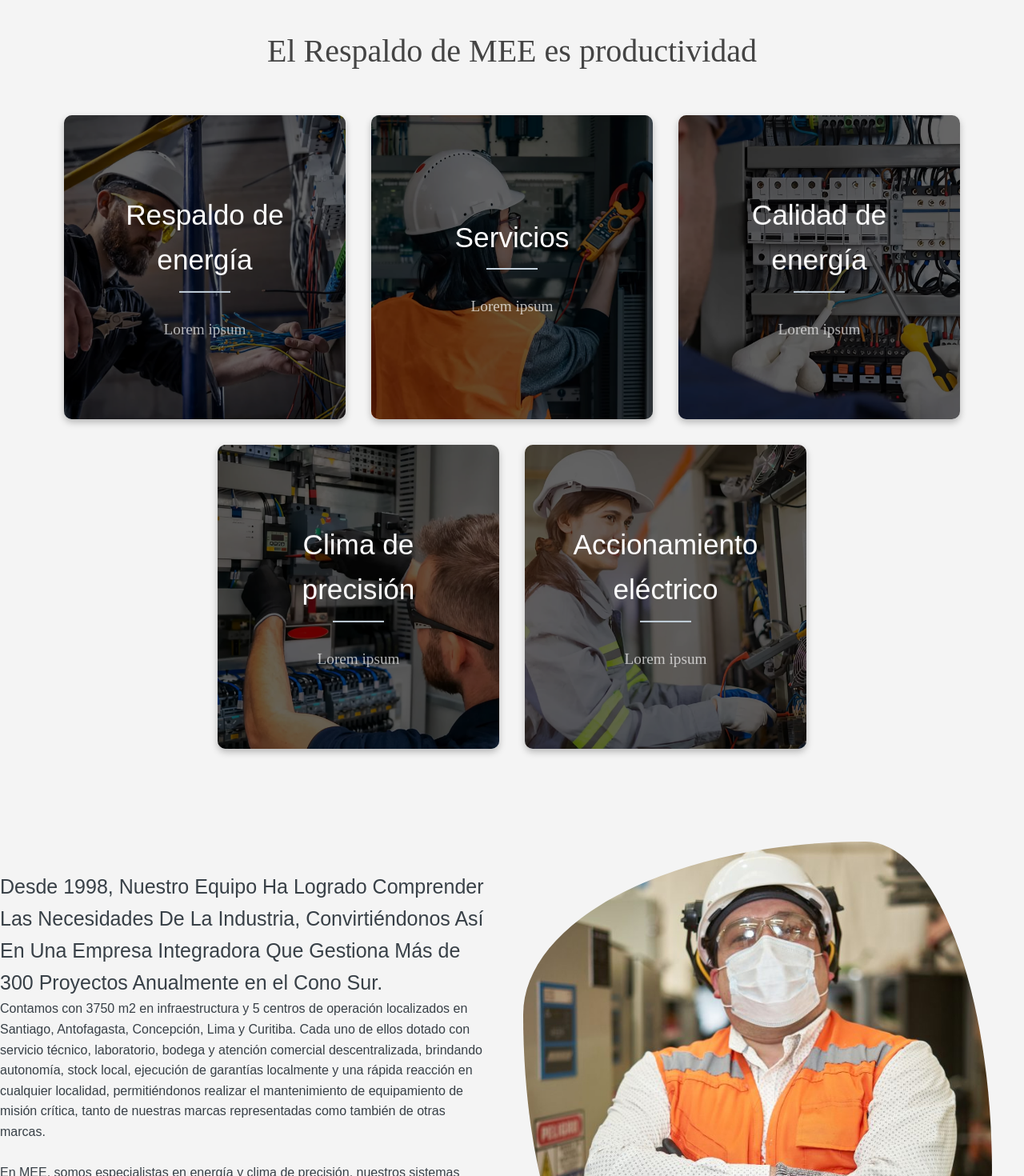
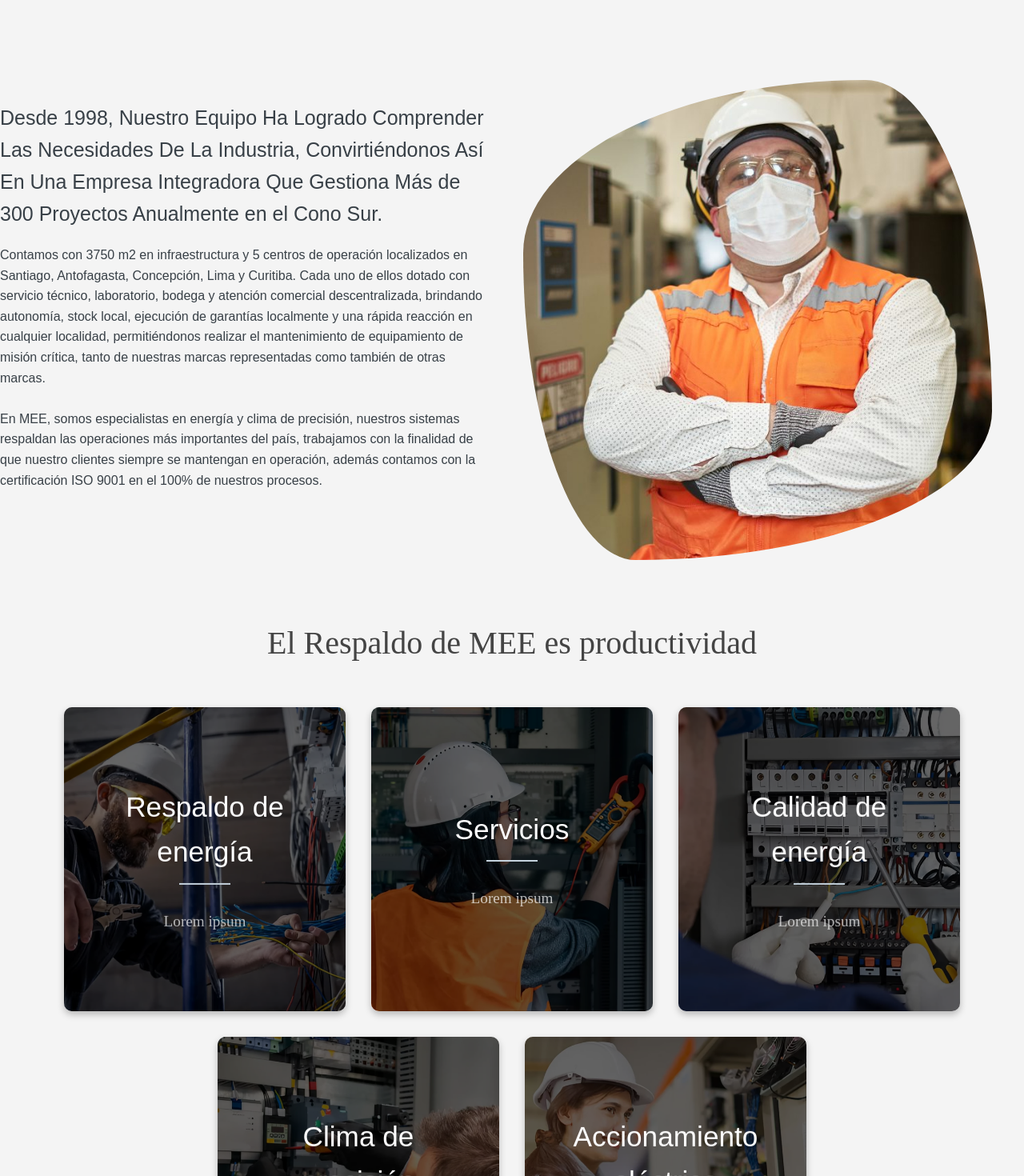
Before and after one commit to Gitbertod/meelatam, a React (Vite) app: page /acerca-de-nosotros in a window 1280 px wide. Shown: the part 640-2110 px from the top of the page at 80% size. Built offline with nearby package versions, Linux system fonts and the light colour scheme.

Commit message:
se modularizo componente aboutText

```diff
--- /dev/null
+++ b/components/aboutText/AboutText.jsx
@@ -0,0 +1,42 @@
+import React, { useEffect, useRef } from "react";
+import styles from "./AboutText.module.css";
+
+const AboutText = () => {
+  const ref = useRef(null);
+
+  useEffect(() => {
+    if (ref.current) {
+      ref.current.classList.add(styles.fadeInUp);
+    }
+  }, []);
+
+  return (
+    <div ref={ref} className={styles.containerText}>
+      <h2>
+        Desde 1998, Nuestro Equipo Ha Logrado Comprender Las Necesidades De
+        La Industria, Convirtiéndonos Así En Una Empresa Integradora Que
+        Gestiona Más de 300 Proyectos Anualmente en el Cono Sur.
+      </h2>
+      <p>
+        Contamos con 3750 m2 en infraestructura y 5 centros de operación
+        localizados en Santiago, Antofagasta, Concepción, Lima y Curitiba.
+        Cada uno de ellos dotado con servicio técnico, laboratorio, bodega y
+        atención comercial descentralizada, brindando autonomía, stock
+        local, ejecución de garantías localmente y una rápida reacción en
+        cualquier localidad, permitiéndonos realizar el mantenimiento de
+        equipamiento de misión crítica, tanto de nuestras marcas
+        representadas como también de otras marcas.
+      </p>
+      <br />
+      <p>
+        En MEE, somos especialistas en energía y clima de precisión,
+        nuestros sistemas respaldan las operaciones más importantes del
+        país, trabajamos con la finalidad de que nuestro clientes siempre se
+        mantengan en operación, además contamos con la certificación ISO
+        9001 en el 100% de nuestros procesos.
+      </p>
+    </div>
+  );
+};
+
+export default AboutText;
--- /dev/null
+++ b/components/aboutText/AboutText.module.css
@@ -0,0 +1,20 @@
+.containerText {
+  display: flex;
+  justify-content: center;
+  flex-direction: column;
+  align-items: center;
+  max-width: 800px;
+  opacity: 0;
+  transform: translateY(40px);
+  transition: opacity 0.8s cubic-bezier(.4,2,.6,1), transform 0.8s cubic-bezier(.4,2,.6,1);
+}
+
+.fadeInUp {
+  opacity: 1 !important;
+  transform: translateY(0) !important;
+}
+
+.containerText h2 {
+  font-size: 25px;
+  margin-bottom: 1.2rem;
+}
--- a/views/nosotros/Nosotros.jsx
+++ b/views/nosotros/Nosotros.jsx
@@ -8,47 +8,24 @@ import styles from "./Nosotros.module.css";
 import StatsSection from "../../components/statsSection/StatsSection";
 import FooterComponent from "../../components/footer/FooterComponent";
 import CardParallax from "../../components/cardParallax/CardParallax";
+import AboutText from "../../components/aboutText/AboutText";
 
 const Nosotros = () => {
   return (
     <>
-      <NavBar></NavBar>
+      <NavBar />
       <HeroSection
         title={"Nosotros"}
         parafo={"¡ENCONTRAR UNA SOLUCIÓN PERMANENTE ES NUESTRO OBJETIVO!"}
         backgroundImage={"/heroNews.jpg"}
-      ></HeroSection>
-      <CardParallax></CardParallax>
+      />
       <div className="flex justify-center h-vh flex-col md:flex-row">
-        <div className={styles.containerText}>
-          <h2>
-            Desde 1998, Nuestro Equipo Ha Logrado Comprender Las Necesidades De
-            La Industria, Convirtiéndonos Así En Una Empresa Integradora Que
-            Gestiona Más de 300 Proyectos Anualmente en el Cono Sur.
-          </h2>
-          <p>
-            Contamos con 3750 m2 en infraestructura y 5 centros de operación
-            localizados en Santiago, Antofagasta, Concepción, Lima y Curitiba.
-            Cada uno de ellos dotado con servicio técnico, laboratorio, bodega y
-            atención comercial descentralizada, brindando autonomía, stock
-            local, ejecución de garantías localmente y una rápida reacción en
-            cualquier localidad, permitiéndonos realizar el mantenimiento de
-            equipamiento de misión crítica, tanto de nuestras marcas
-            representadas como también de otras marcas.
-          </p>
-          <br></br>
-          <p>
-            En MEE, somos especialistas en energía y clima de precisión,
-            nuestros sistemas respaldan las operaciones más importantes del
-            país, trabajamos con la finalidad de que nuestro clientes siempre se
-            mantengan en operación, además contamos con la certificación ISO
-            9001 en el 100% de nuestros procesos.
-          </p>
-        </div>
+        <AboutText />
         <img src="/person.jpg" alt="" className={styles.shape} />
       </div>
-      <StatsSection></StatsSection>
-      <FooterComponent></FooterComponent>
+      <CardParallax />
+      <StatsSection />
+      <FooterComponent />
     </>
   );
 };
```
